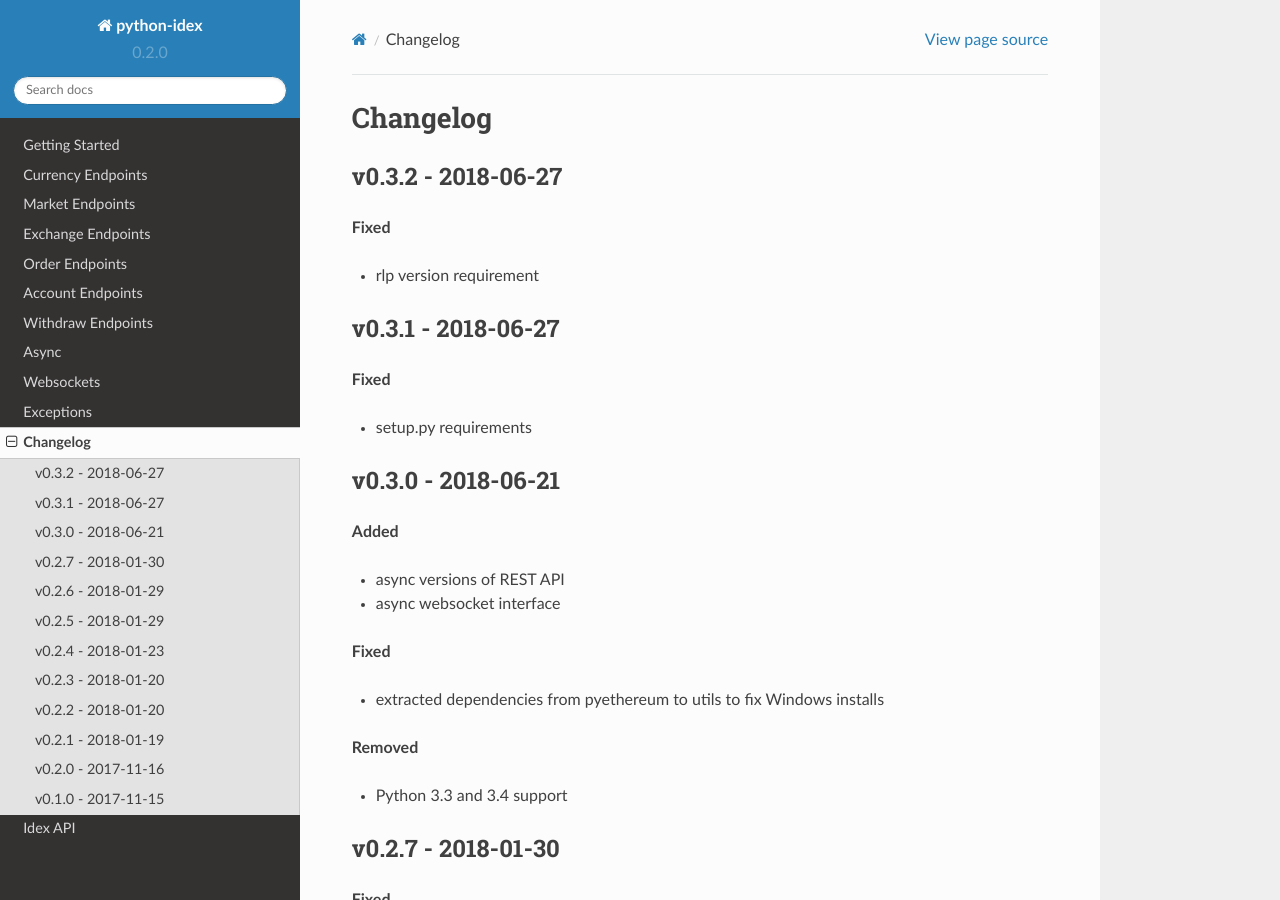
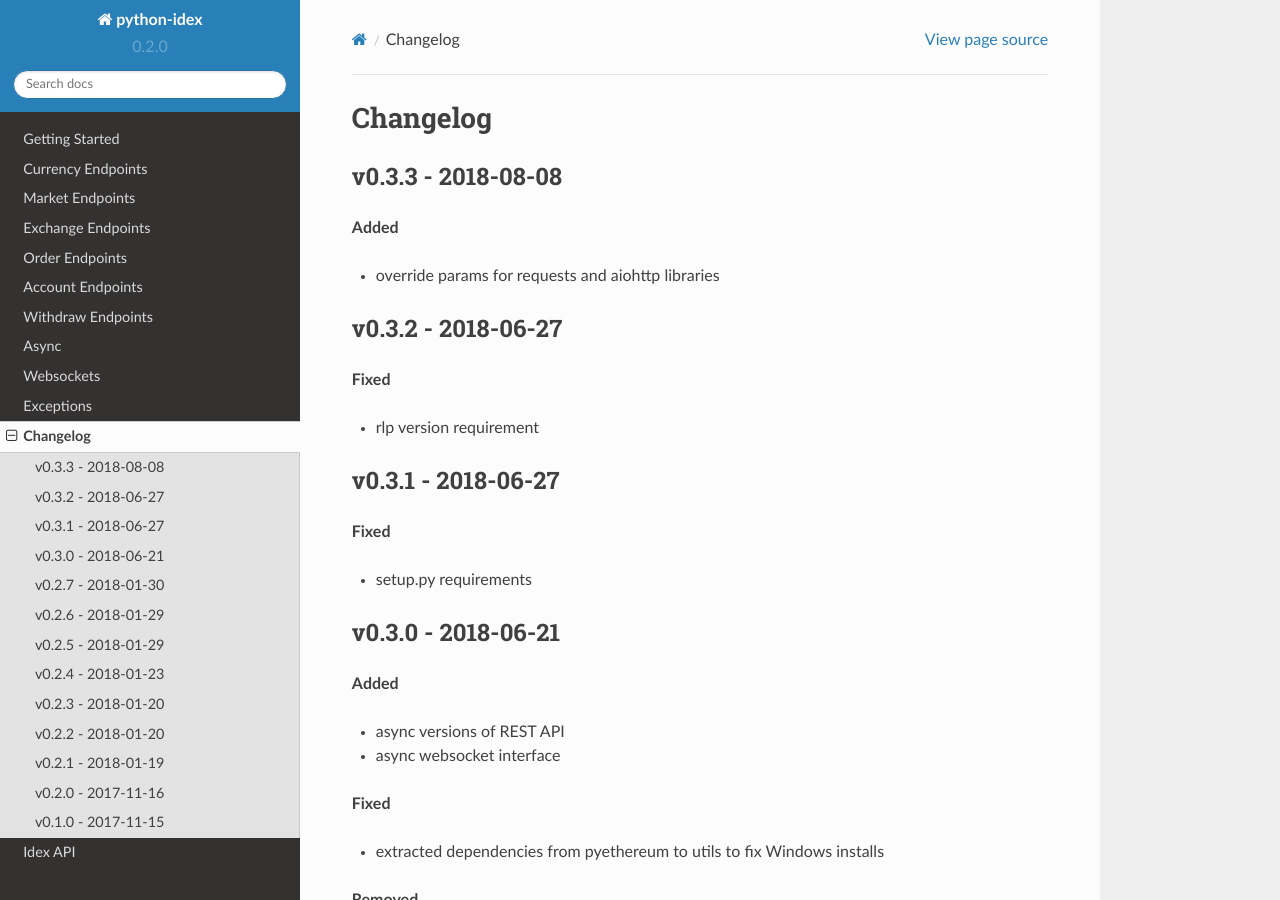
Before and after one commit to sammchardy/python-idex, a Sphinx documentation site: the page built from docs/changelog.rst, in a window 1280 px wide and 900 px high. Built offline with Sphinx 7.4.7 and the Read the Docs theme 2.0.0, drawn with Linux system fonts in a browser that asks for light colours; formulas are drawn with MathJax 3.

Commit message:
Update to v0.3.3

```diff
--- a/README.rst
+++ b/README.rst
@@ -1,5 +1,5 @@
 =============================
-Welcome to python-idex v0.3.0
+Welcome to python-idex v0.3.3
 =============================
 
 .. image:: https://img.shields.io/pypi/v/python-idex.svg
--- a/docs/changelog.rst
+++ b/docs/changelog.rst
@@ -1,5 +1,13 @@
 Changelog
 =========
+
+v0.3.3 - 2018-08-08
+^^^^^^^^^^^^^^^^^^^
+
+**Added**
+
+- override params for requests and aiohttp libraries
+
 
 v0.3.2 - 2018-06-27
 ^^^^^^^^^^^^^^^^^^^
--- a/idex/__init__.py
+++ b/idex/__init__.py
@@ -4,4 +4,4 @@
 
 """
 
-__version__ = '0.3.2'
+__version__ = '0.3.3'
```
